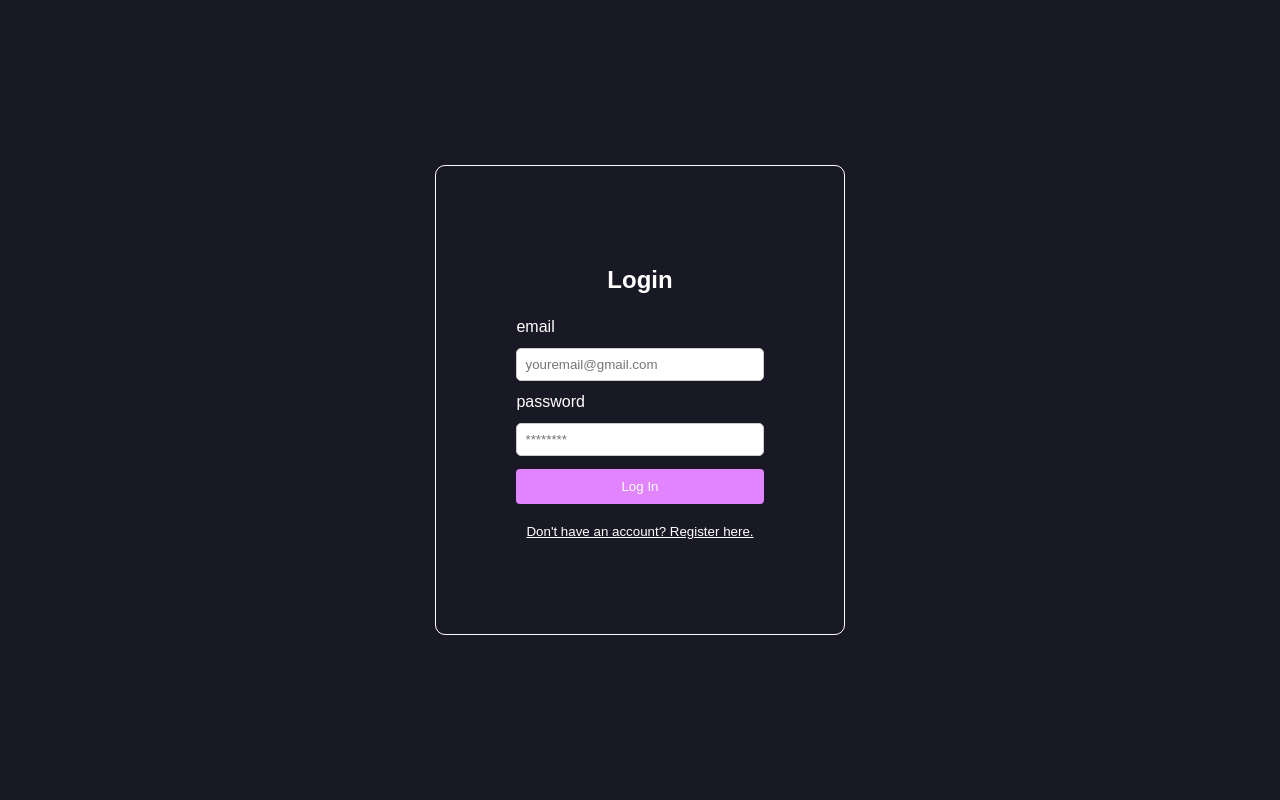
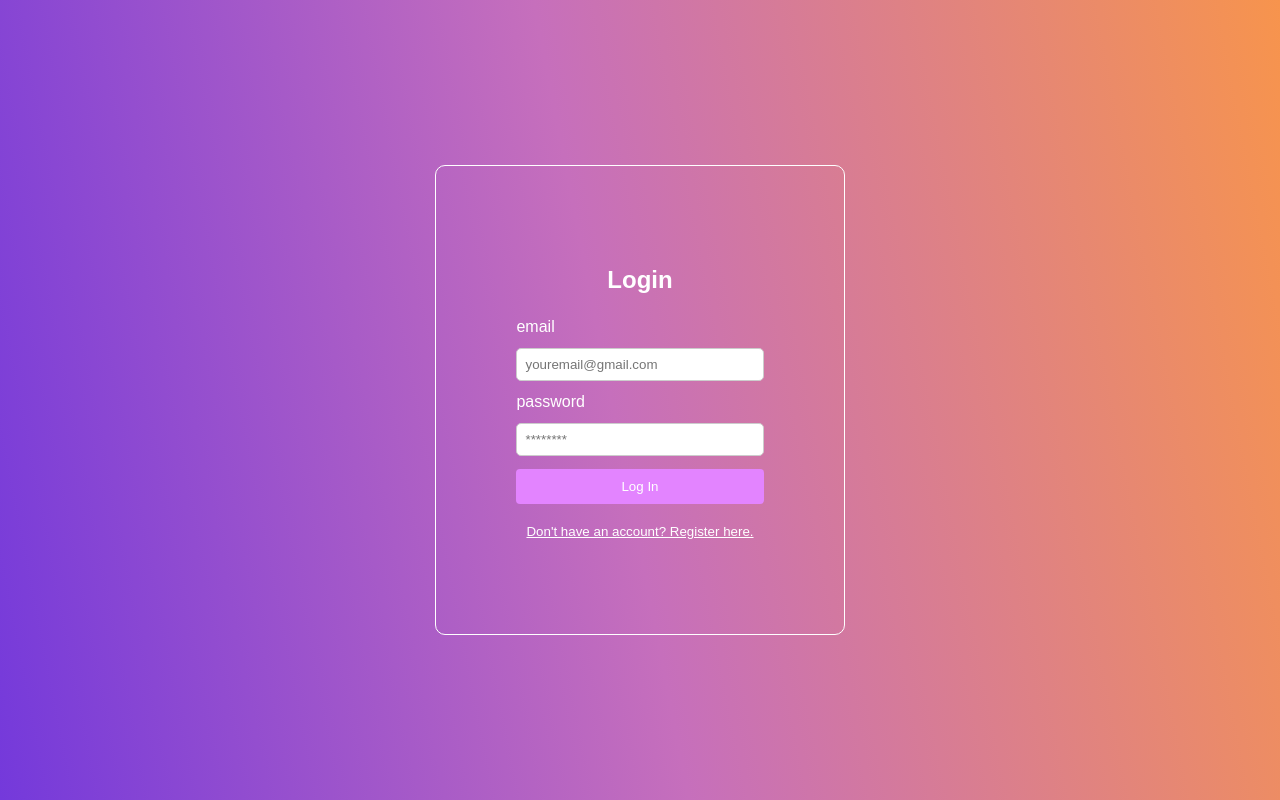
Before and after one commit to kaushikdontula/CS361-team-repository, a React (Create React App) app in the folder personal-finance-application/: page / in a window 1280 px wide. Built offline with nearby package versions, Linux system fonts and the light colour scheme.

Commit message:
"color changed back - tanish H"

```diff
--- a/personal-finance-application/src/App.css
+++ b/personal-finance-application/src/App.css
@@ -5,7 +5,7 @@
   align-items: center;
   justify-content: center;
   color: white;
-  background-color: #191825;
+  background-image: linear-gradient(79deg, #7439db, #C66FBC 48%, #F7944D);
 }
 
 .App.dark {
```
